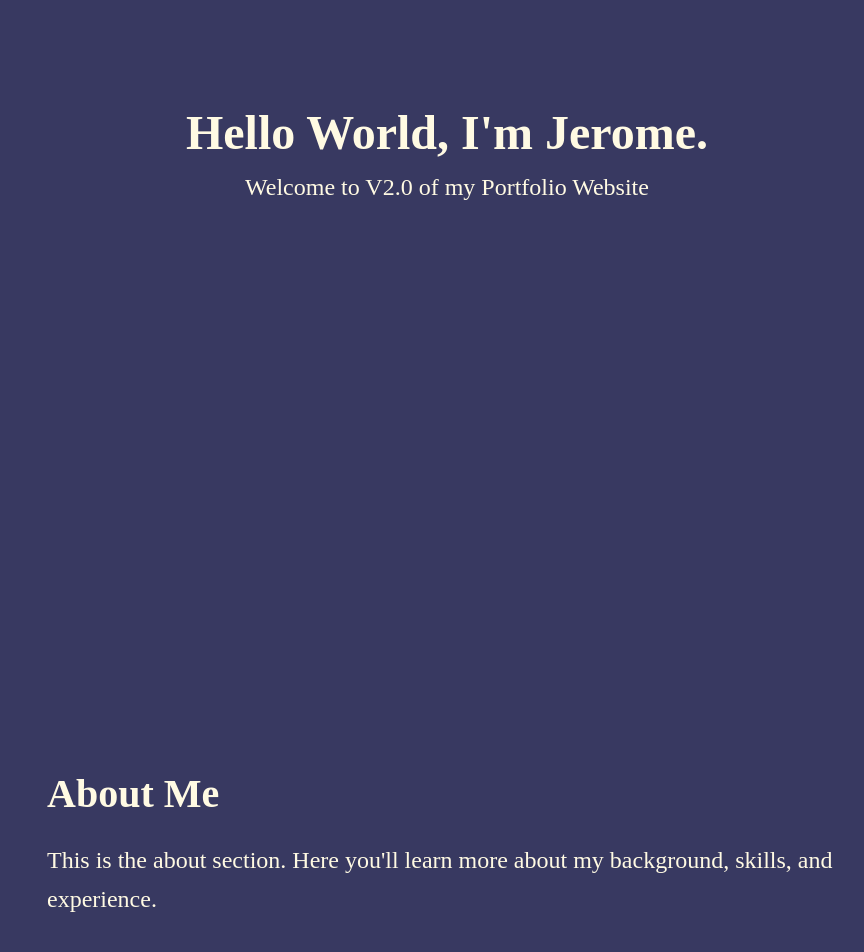
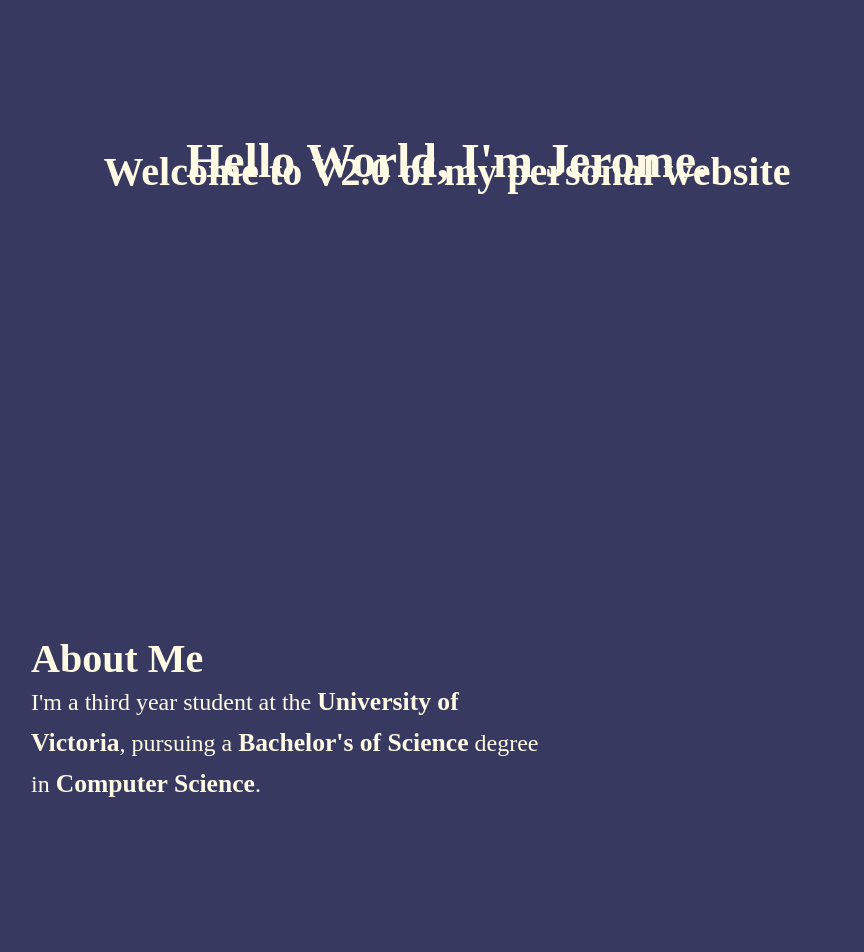
Before and after one commit to jerometaruc/jerome-taruc, a React (Create React App) app: page / in a window 1280 px wide. Shown: the part 180-1132 px from the top of the page, without its empty margins (193-1057 px from the left). Built offline with nearby package versions, Linux system fonts and the light colour scheme; a web font is replaced by a local one.

Commit message:
Changed formatting, Added text

```diff
--- a/src/components/AboutMe.js
+++ b/src/components/AboutMe.js
@@ -5,7 +5,10 @@
         <section id="about" className="section">
             <div className="content">
                 <h2>About Me</h2>
-                <p>This is the about section. Here you'll learn more about my background, skills, and experience.</p>
+                <p>
+                    I'm a third year student at the <a href="https://www.uvic.ca/">University of Victoria</a>,
+                    pursuing a <b>Bachelor's of Science</b> degree in <b>Computer Science</b>.
+                </p>
             </div>
         </section>
     );
--- a/src/components/Home.js
+++ b/src/components/Home.js
@@ -5,7 +5,7 @@
         <section id="home" className="section">
             <div className="content">
                 <h1>Hello World, I'm Jerome.</h1>
-                <p>Welcome to V2.0 of my Portfolio Website</p>
+                <h2>Welcome to V2.0 of my personal website</h2>
             </div>
         </section>
     );
--- a/src/components/NavBar.js
+++ b/src/components/NavBar.js
@@ -25,7 +25,7 @@
                     href="#about"
                     onClick={(e) => handleClick(e, 'about')}
                 >
-                    About Me
+                    About
                 </a>
                 <a
                     href="#projects"
--- a/src/styles/Credits.css
+++ b/src/styles/Credits.css
@@ -1,7 +1,7 @@
 .credits {
   text-align: center;
   padding: 1rem 0;
-  margin: 2rem auto 0;
+  margin: 2rem auto 1.0rem;
   max-width: 80vw;
   background-color: #383961;
   color: #fffae3;
--- a/src/styles/Sections.css
+++ b/src/styles/Sections.css
@@ -1,4 +1,13 @@
-.section {
+.section{
+    height: 50vh;
+    padding: 2rem 2rem 2rem 2rem;
+    display: flex;
+    align-items: center;
+    justify-content: center;
+    scroll-margin-top: 60px;
+}
+
+#home {
     height: 70vh;
     padding: 4rem 2rem;
     display: flex;
@@ -8,7 +17,7 @@
 }
 
 .section .content {
-    max-width: 800px;
+    width: 65vw;
     text-align: center;
 }
 
@@ -16,23 +25,28 @@
     text-align: center;
 }
 
-#about .content,
-#projects .content {
+.section .content {
     text-align: left;
 }
 
 .section h1 {
     font-size: 3.0rem;
-    margin-bottom: 0.5rem;
 }
 
 .section h2 {
+    margin-top: -2.5rem;
     font-size: 2.5rem;
-    margin-bottom: 1.5rem;
 }
 
 .section p {
+    width: 40vw;
     font-size: 1.5rem;
     line-height: 1.6;
-    margin-bottom: 1rem;
 }
+
+.section a,
+.section b {
+    text-decoration: none;
+    font-size: 1.6rem;
+    font-weight: bold;
+}
```
